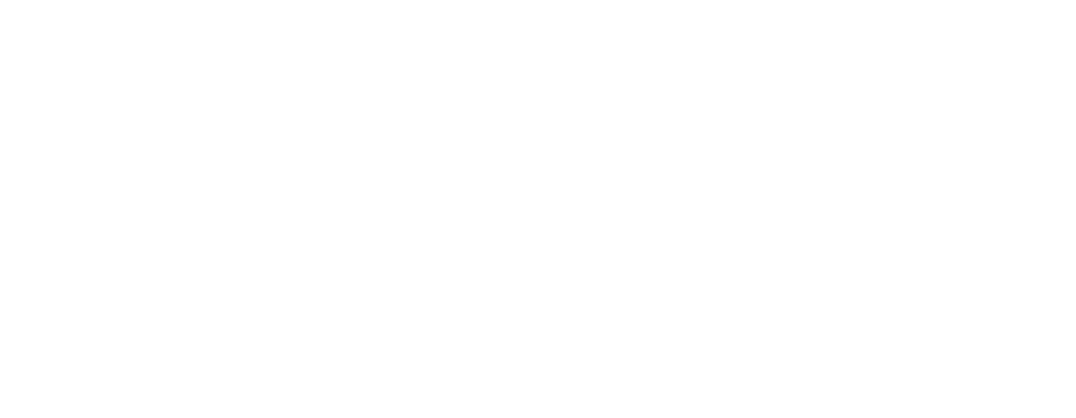
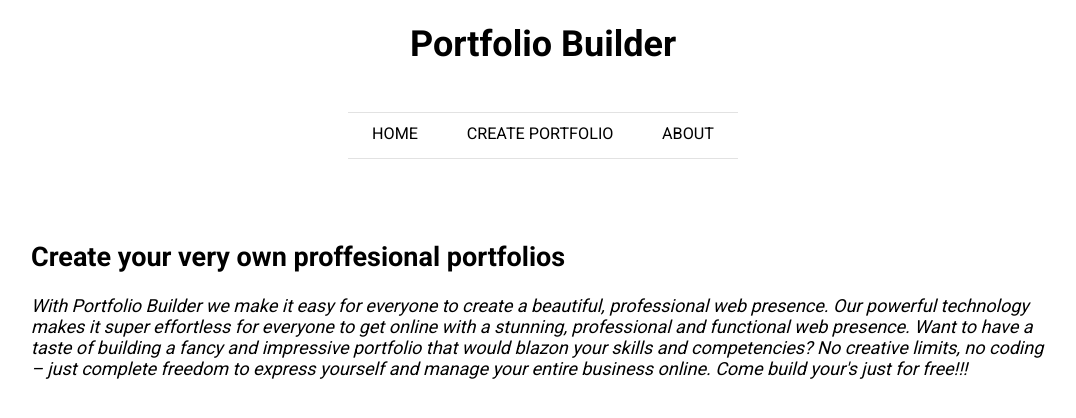
Before and after one commit to apoorvamadipadaga/portfolio-builder, an Angular app in the folder pb-frontend/: page / in a window 1280 px wide. Shown: the top 418 px of the page, without its empty margins (97-1173 px from the left). Built offline with nearby package versions, Linux system fonts and the light colour scheme.

Commit message:
Fixed issue

```diff
--- a/pb-frontend/src/app/home/home.component.html
+++ b/pb-frontend/src/app/home/home.component.html
@@ -1,6 +1,7 @@
+<div>
+    <h2>Create your very own proffesional portfolios</h2>
     <p>
-  <h2 align="center">Create your very own proffesional portfolios</h2></p>
- <p><em>With Portfolio Builder we make it easy for everyone
+      <em>With Portfolio Builder we make it easy for everyone
         to create a beautiful, professional web presence.
         Our powerful technology makes it super effortless for everyone to get online with
         a stunning, professional and functional web presence.
@@ -9,4 +10,7 @@
         No creative limits, no coding – just complete freedom
         to express yourself and manage your entire business online.
         Come build your's just for free!!!
-</em></p>
+      </em>
+    </p>
+
+</div>
```
Lines whose indentation alone changed are shown as unchanged.
